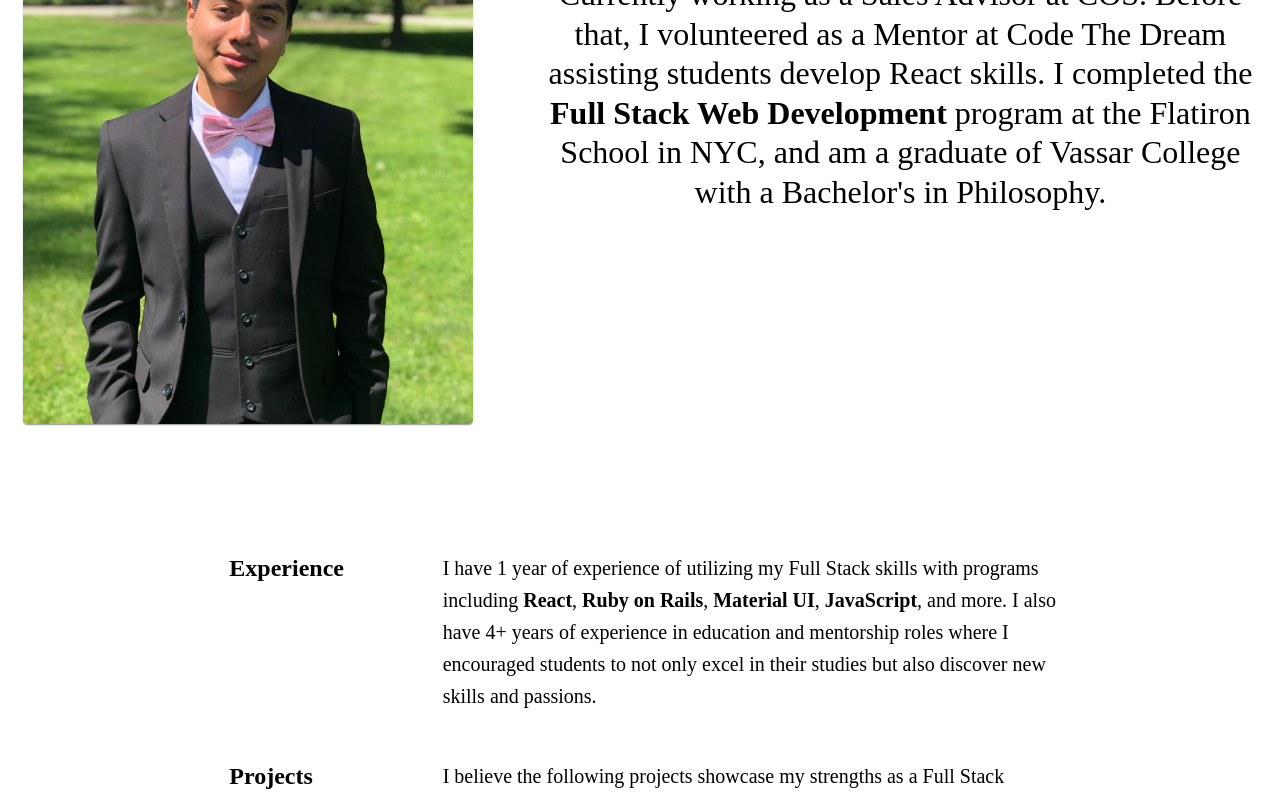
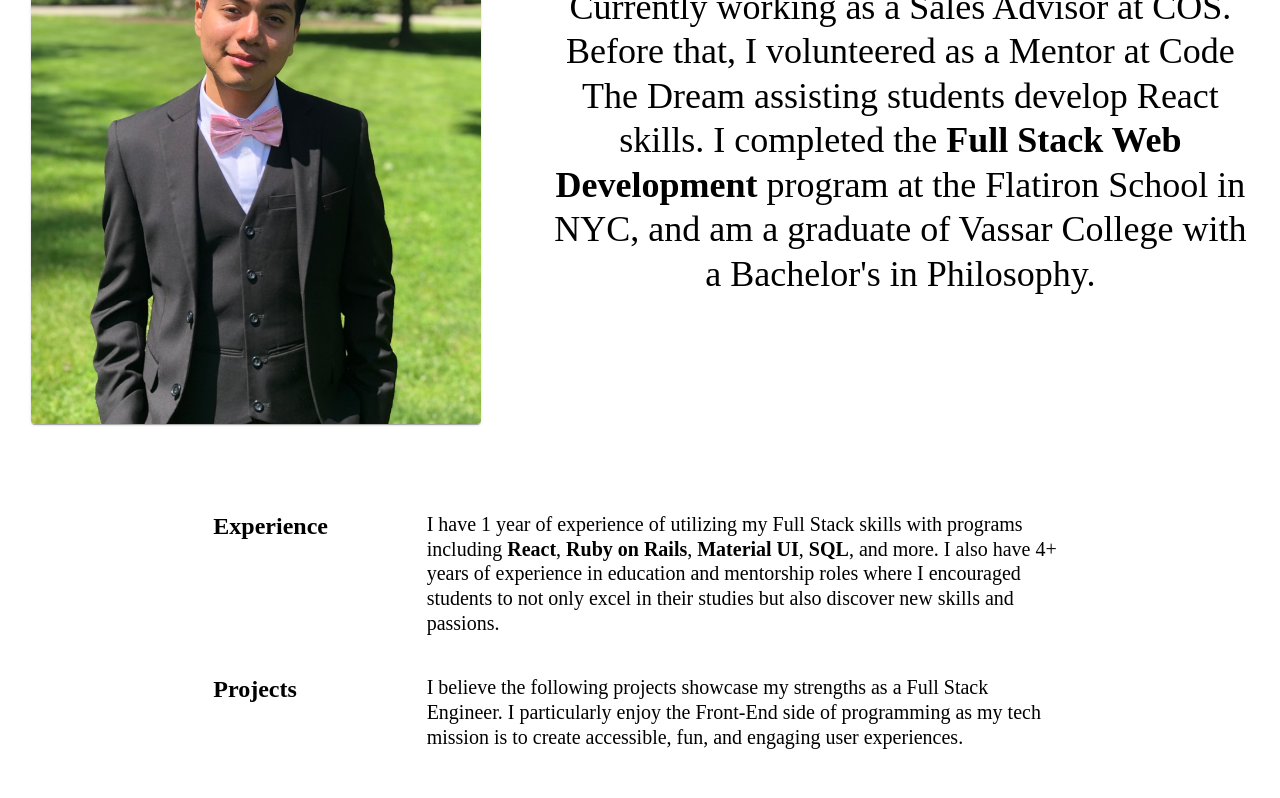
Before and after one commit to gitMiguel27/portfolio, a React (Create React App) app: page / in a window 1280 px wide. Shown: the part 280-1078 px from the top of the page. Built offline with nearby package versions, Linux system fonts and the light colour scheme; the HTML template or start-up script is replaced by a standard one.

Commit message:
edited resposiveness

```diff
--- a/src/Components/Header.js
+++ b/src/Components/Header.js
@@ -8,10 +8,10 @@ function Header() {
     return(
         <div className="Header">
             <Box sx={{ flexGrow: 1, margin: 2 }}>
-                <AppBar position="static" sx={{ backgroundColor: "transparent", color: "#212121", boxShadow: "0px 0px 0px 0px" }}>
+                <AppBar position="static" sx={{ backgroundColor: "212121", boxShadow: "0px 0px 0px 0px" }}>
                     <Toolbar>
                         <Typography variant="h6" component="div" sx={{ flexGrow: 1 }}>
-                            Miguel
+                            Miguel Nazario
                         </Typography>
                         <IconButton color="inherit" href="https://www.linkedin.com/in/miguel-nazario/" target="_blank" >
                             <LinkedInIcon />
--- a/src/Components/Home.js
+++ b/src/Components/Home.js
@@ -5,38 +5,37 @@ import Slide from '@mui/material/Slide';
 
 const introContainer = {
   maxWidth: 1250,
-  marginX: "auto",
-  marginBottom: { xs: 5, md: 15 }
+  marginX: { xs: "auto", sm: 0, md: 0, lg: "auto" },
+  marginBottom: { sm: 5, md: 10 }
 };
 
 const profilePic = {
   maxWidth: 450,
-  marginX: { xs: 4, sm: 2, md: 1 },
+  marginX: { xs: 10, sm: 2, md: 2 },
   marginY: { sm: 5, md: 1}
 };
 
 const introText = {
   textAlign: "center",
-  fontSize: { xs: 18, sm: 24, md: 32 },
+  fontSize: { xs: 18, sm: 20, md: 28, lg: 36 },
   marginX: { xs: 1 },
   marginY: { xs: 5 }
 };
 
 const subSectionContainer = {
   maxWidth: 1000,
-  textAlign: { xs: "center", sm: "left" },
   marginX: "auto",
   marginBottom: { xs: 0, sm: 5, md: 10 }
 };
 
 const subSectionTitle = {
+  textAlign: { xs: "center", sm: "left" },
   fontSize: { xs: 18, sm: 20, md: 24 },
-  marginX: { xs: 1 },
 };
 
 const subSectionContent = {
-  fontSize: { xs: 16, sm: 18, md: 20 },
-  marginX: { xs: 1 },
+  textAlign: { xs: "center", sm: "left" },
+  fontSize: { xs: 18, sm: 18, md: 20 },
   marginBottom: 5,
 };
 
@@ -68,20 +67,20 @@ function Home() {
         </Grid>
       </Grid>
 
-      <Grid container className="sub-section-container" spacing={1} xs={12} sm={10} md={8} sx={ subSectionContainer}>
+      <Grid container className="sub-section-container" xs={12} sm={10} md={8} sx={ subSectionContainer }>
         <Grid item xs={12} sm={3} md={3}>
-          <Typography variant="h5" fontWeight={'fontWeightBold'} sx={ subSectionTitle }>Experience</Typography>
+          <Typography variant="h4" fontWeight={'fontWeightBold'} sx={ subSectionTitle }>Experience</Typography>
         </Grid>
-        <Grid item xs={11} sm={9} md={9}>
-          <Typography variant="h6" sx={ subSectionContent }>
-            I have 1 year of experience of utilizing my Full Stack skills with programs including <Box fontWeight='fontWeightBold' display='inline'>React</Box>, <Box fontWeight='fontWeightBold' display='inline'>Ruby on Rails</Box>, <Box fontWeight='fontWeightBold' display='inline'>Material UI</Box>, <Box fontWeight='fontWeightBold' display='inline'>JavaScript</Box>, and more. I also have 4+ years of experience in education and mentorship roles where I encouraged students to not only excel in their studies but also discover new skills and passions.
+        <Grid item xs={12} sm={9} md={9}>
+          <Typography variant="h4" sx={ subSectionContent }>
+            I have 1 year of experience of utilizing my Full Stack skills with programs including <Box fontWeight='fontWeightBold' display='inline'>React</Box>, <Box fontWeight='fontWeightBold' display='inline'>Ruby on Rails</Box>, <Box fontWeight='fontWeightBold' display='inline'>Material UI</Box>, <Box fontWeight='fontWeightBold' display='inline'>SQL</Box>, and more. I also have 4+ years of experience in education and mentorship roles where I encouraged students to not only excel in their studies but also discover new skills and passions.
           </Typography>
         </Grid>
         <Grid item xs={12} sm={3} md={3}>
-          <Typography variant="h5" fontWeight={'fontWeightBold'} sx={ subSectionTitle }>Projects</Typography>
+          <Typography variant="h4" fontWeight={'fontWeightBold'} sx={ subSectionTitle }>Projects</Typography>
         </Grid>
-        <Grid item xs={11} sm={9} md={9}>
-          <Typography variant="h6" sx={ subSectionContent }>
+        <Grid item xs={12} sm={9} md={9}>
+          <Typography variant="h4" sx={ subSectionContent }>
             I believe the following projects showcase my strengths as a Full Stack Engineer. I particularly enjoy the Front-End side of programming as my tech mission is to create accessible, fun, and engaging user experiences.
           </Typography>
         </Grid>
```
